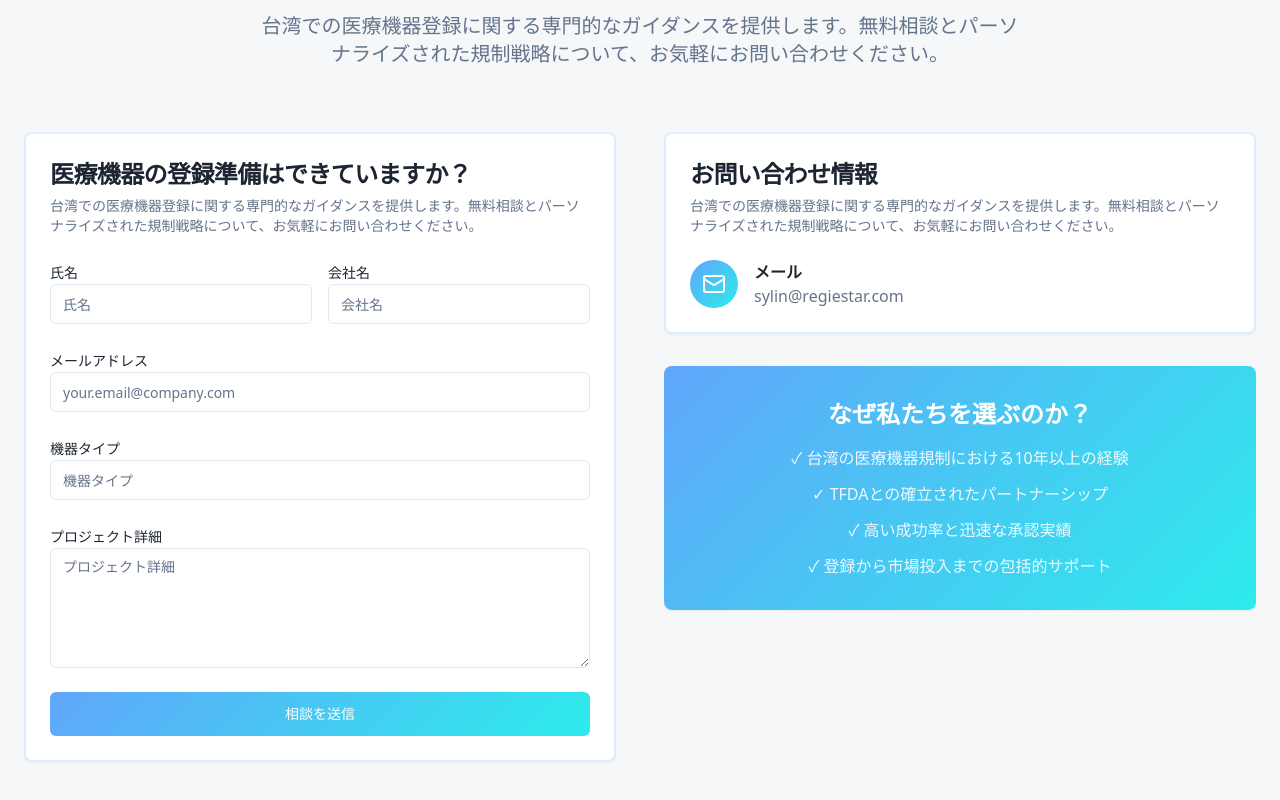
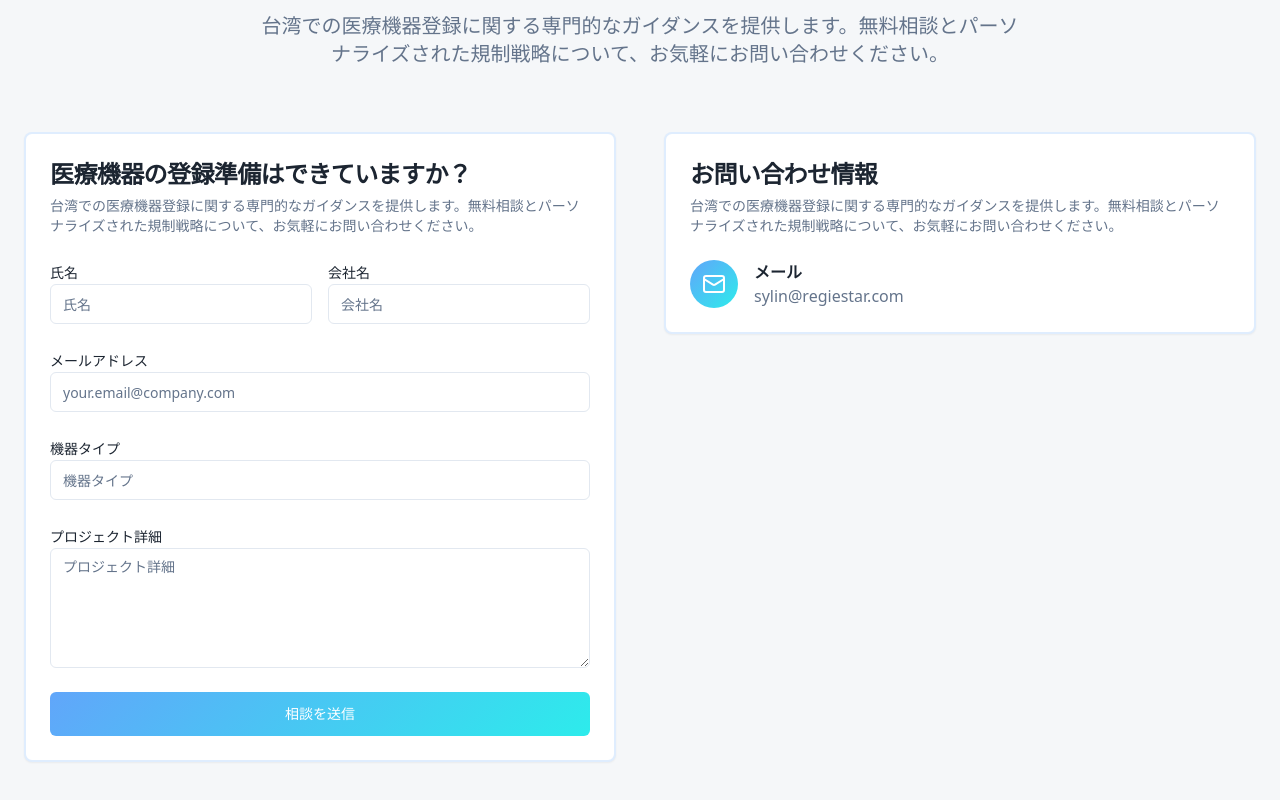
Before and after one commit to swedelin/taiwan-medreg-guide, a React (Vite) app: page / in a window 1280 px wide. Shown: the part 2158-2958 px from the top of the page. Built offline with nearby package versions, Linux system fonts and the light colour scheme.

Commit message:
Remove "Why Choose Us" section
Removed the entire "Why Choose Us" section from the landing page.
Here are the files that were edited by the AI in that message:
-edited src/pages/Index.tsx

```diff
--- a/src/components/Contact.tsx
+++ b/src/components/Contact.tsx
@@ -89,17 +89,6 @@ const Contact = () => {
               </CardContent>
             </Card>
 
-            <Card className="bg-medical-gradient text-white border-none">
-              <CardContent className="p-8 text-center">
-                <h3 className="text-2xl font-bold mb-4">{t('whyChooseTitle')}</h3>
-                <ul className="space-y-3 text-white/90">
-                  <li>✓ {t('whyChoose1')}</li>
-                  <li>✓ {t('whyChoose2')}</li>
-                  <li>✓ {t('whyChoose3')}</li>
-                  <li>✓ {t('whyChoose4')}</li>
-                </ul>
-              </CardContent>
-            </Card>
           </div>
         </div>
       </div>
```
